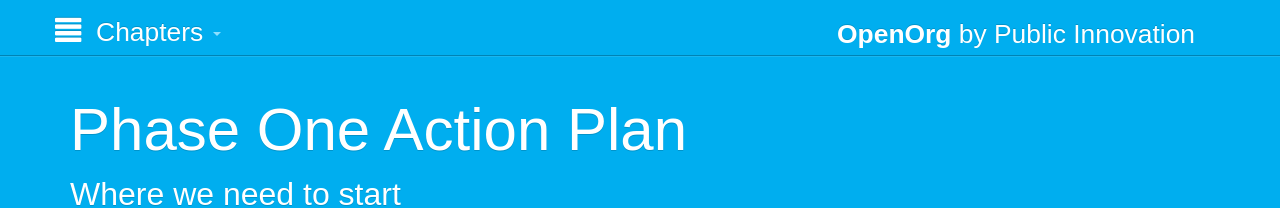
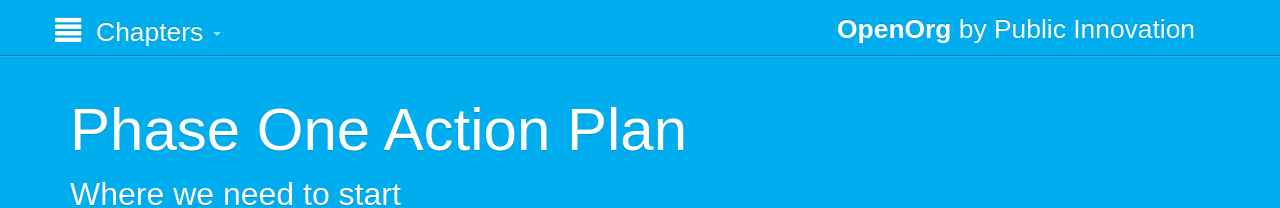
Before and after one commit to publicinnovation/openorg, a Jekyll site: the page built from chapters/6_phase-one-action-plan.md, in a window 1280 px wide. Shown: the top 208 px of the page. Built offline with Jekyll 4.4.1, drawn with Linux system fonts in a browser that asks for light colours; nearby versions of some CDN libraries; Markdown is read by kramdown in place of the engine named in the settings; comment, search, counter and statistics services are not loaded.

Commit message:
level out navbar content

```diff
--- a/css/custom.css
+++ b/css/custom.css
@@ -14,17 +14,19 @@
   line-height: 1.5;
 }
 
+.bs-header > p, .bs-sidebar > ul > li > a, .bs-footer, {
+  font-family: "proxima-nova", sans-serif;
+}
+
 .navbar-nav {
   margin: 0px -15px;
 }
 
-.bs-header > p, .bs-sidebar > ul > li > a, .bs-footer, {
-  font-family: "proxima-nova", sans-serif;
-}
-
 .navbar-text {
+  margin-top: 10px;
+  margin-bottom: 0px;
+  padding-bottom: 5px;
   padding-right: 15px;
-  margin-bottom: 0px;
 }
 
 .btn-outline {
```
